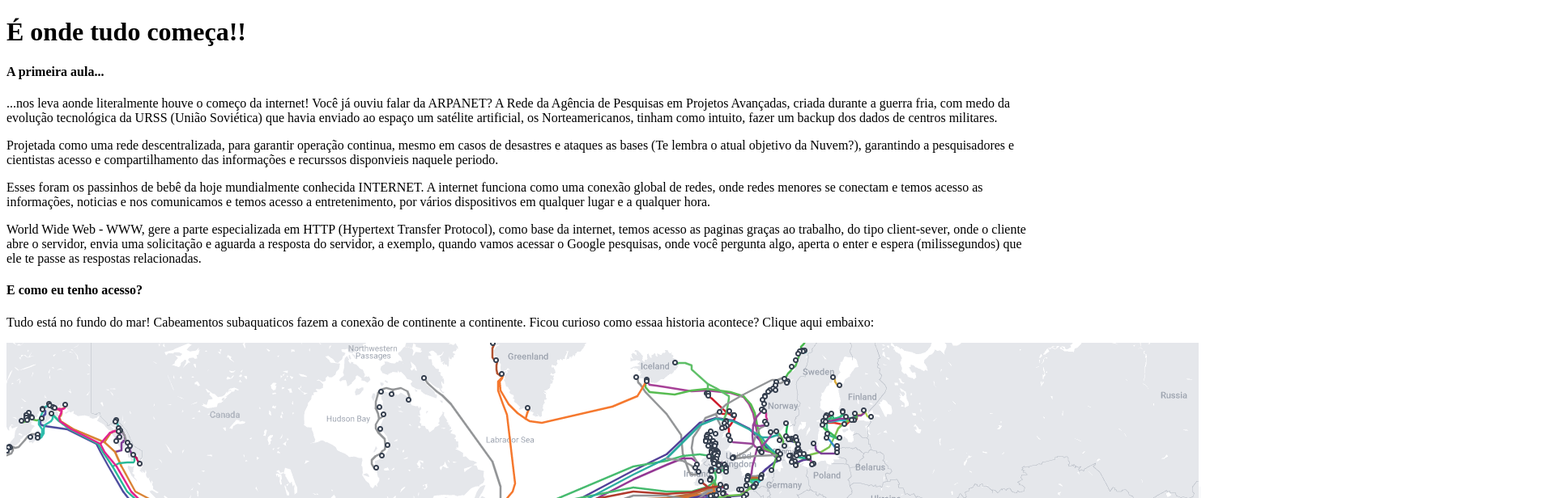
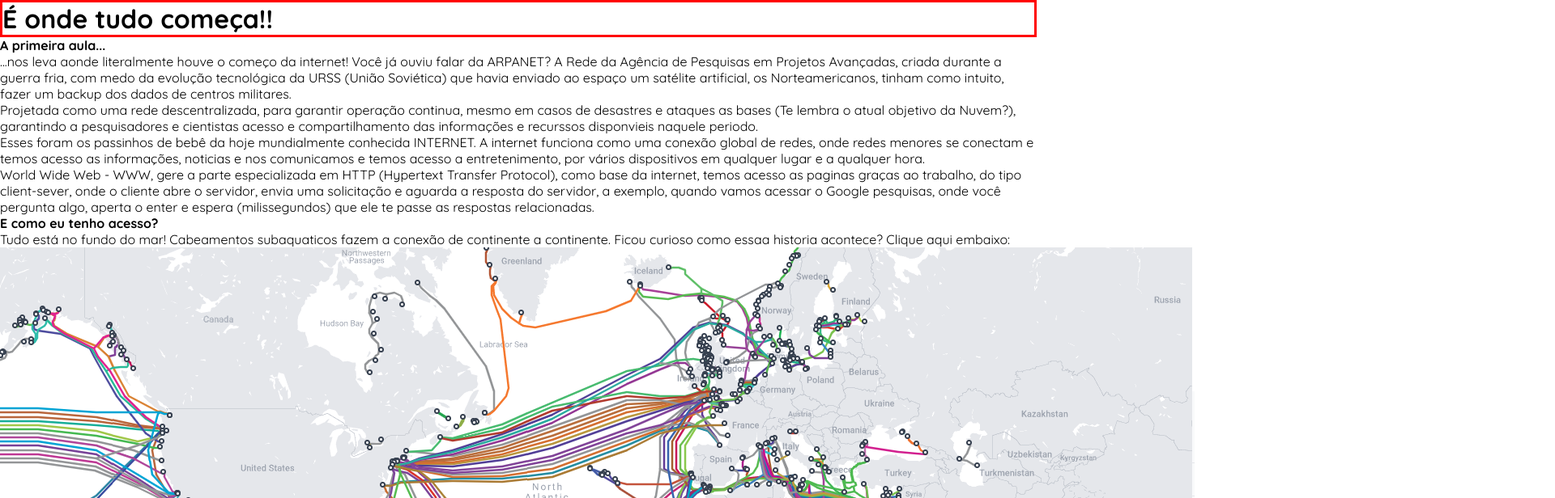
Before and after one commit to lolimamota/Aula-1, a plain HTML site: page index.html in a window 1280 px wide. Shown: the top 616 px of the page at 81% size, 1920 px wide, since content can reach past the window. Drawn offline with Linux system fonts and the light colour scheme.

Commit message:
ADD: link css and style header start

```diff
--- a/index.html
+++ b/index.html
@@ -4,6 +4,7 @@
 <head>
     <meta charset="UTF-8">
     <meta name="viewport" content="width=device-width, initial-scale=1.0">
+    <link rel="stylesheet" href="style.css">
     <title>Aula 01</title>
 </head>
 
--- a/style.scss
+++ b/style.scss
@@ -0,0 +1,12 @@
+@import url('https://fonts.googleapis.com/css2?family=Quicksand:wght@300..700&display=swap');
+
+*{
+    margin: 0;
+    padding: 0;
+    box-sizing: border-box;
+    font-family: "Quicksand";
+}
+
+header{
+    border: solid red;
+}
```
Also changed, not shown: style.css, 1 other file.
